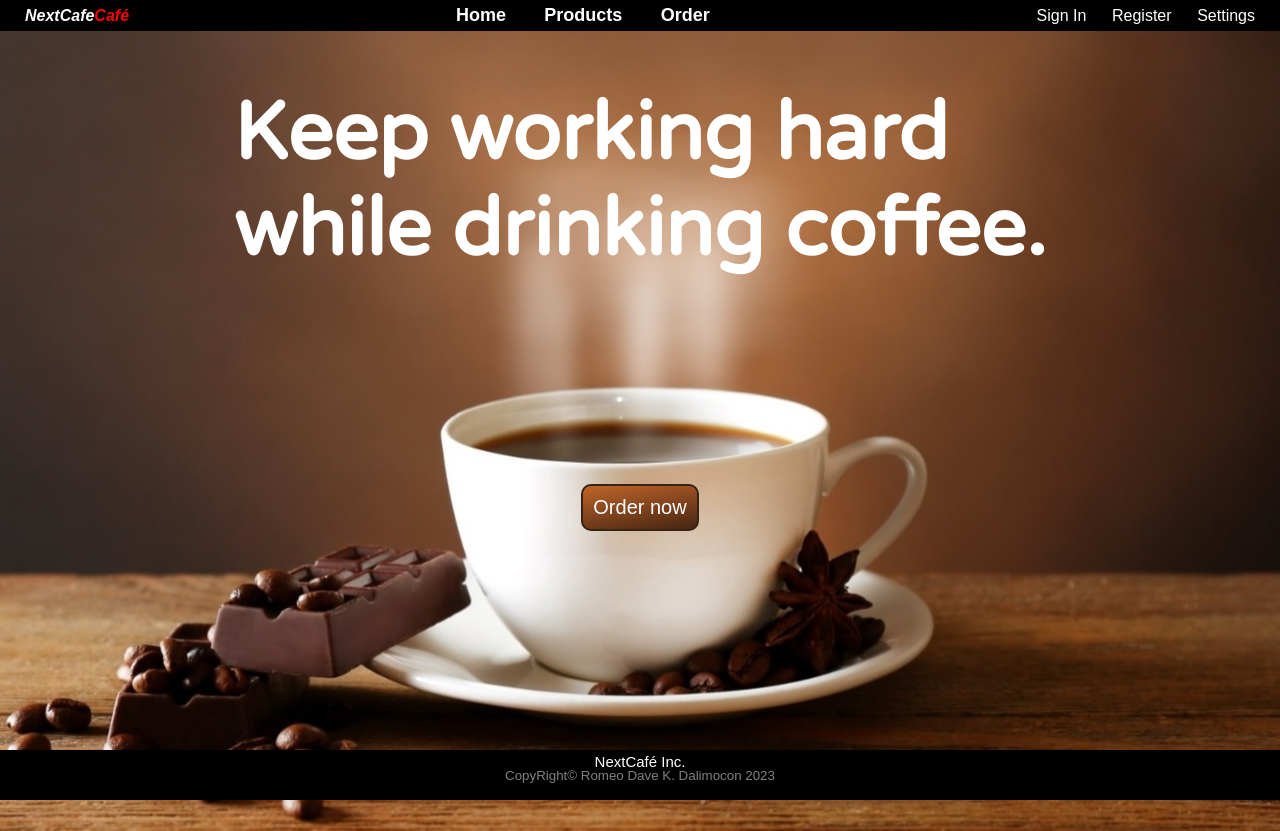
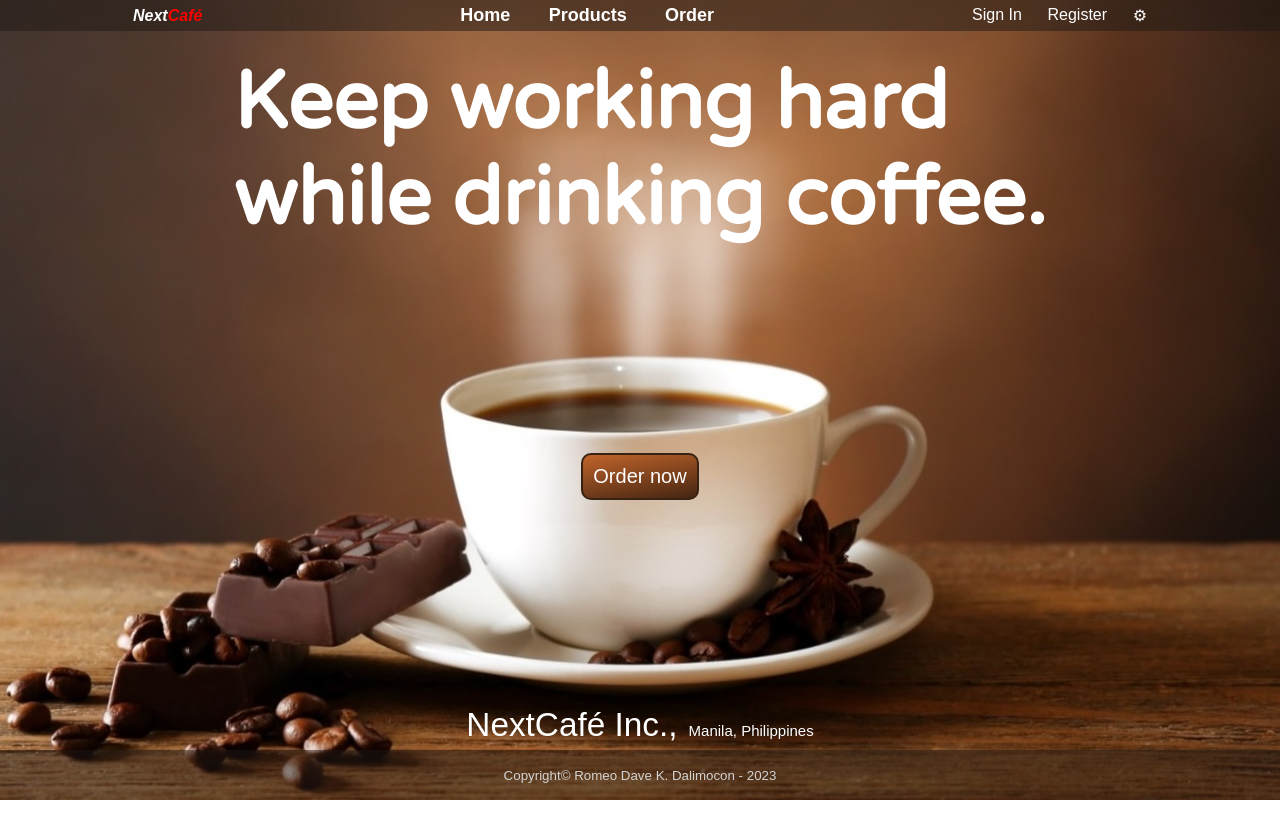
Before and after one commit to mrgreenxgreen/coffee-smoking-hot, a plain HTML site: page one.html in a window 1280 px wide. After the commit the page ends 800 px from the top, so only its background shows below. Drawn offline with Linux system fonts and the light colour scheme.

Commit message:
mini adjustment

```diff
--- a/one.css
+++ b/one.css
@@ -8,18 +8,26 @@
 html, body{
     height:100vh;
 }
+
+
 .NavParent{
     display:flex;
    justify-content:space-between;
     align-items:center;
-    background-color:black;
+    background-color:rgb(30, 24, 21,0.5);
    width:100%;
    padding:5px;
    color: white;
+   position:fixed;
+   z-index:999;
+
+
+
+
 }
 
 .Logo{
-    margin-left:20px;
+    margin-left:10vw;
    font-weight:bold;
     font-style: italic;
 }
@@ -43,7 +51,7 @@
 .Settings{
     display:flex;
     gap: 2vw;
-    margin-right:20px;
+    margin-right:10vw;
 }
 
 main{
@@ -105,13 +113,15 @@
 footer{
     height:50px;
     width:100%;
-    background-color:black;
+    background-color:rgb(30, 24, 21,0.5);
     display:flex;
     align-items:center;
     justify-content:center;
    position:absolute;
   bottom:0px;
-  color:gray;
+  color:lightgray;
+  position:fixed;
+
 
 }
 
--- a/one.html
+++ b/one.html
@@ -18,7 +18,7 @@
                     <!--Child divs of nav bar -->
                     <!--Logo & Brand Name-->
                     <div class="Logo">
-                NextCafe<span class="BrandSpan">Café</span>
+                Next<span class="BrandSpan">Café</span>
                     </div>
                     <!--Menu-->
                     <div class="Menu">
@@ -42,7 +42,7 @@
                             Register
                         </div>
                         <div>
-                            Settings
+                            &#9881
                         </div>
                     </div>
                 </div>
@@ -64,7 +64,9 @@
                         <button type="button" id="orderButton">Order now</button>
                     </div>
                     <div>
-                        <span style="font-size:15px;">NextCafé Inc.</span>
+
+                        <small>NextCafé Inc.,</small>
+                        <span style="font-size:15px;">Manila, Philippines</span>
                     </div>
 
                 </div>
@@ -99,7 +101,7 @@
         </main>
         <footer>
             <div>
-                <small>CopyRight© Romeo Dave K. Dalimocon 2023</small>
+                <small>Copyright© Romeo Dave K. Dalimocon - 2023</small>
 
             </div>
         </footer>
```
